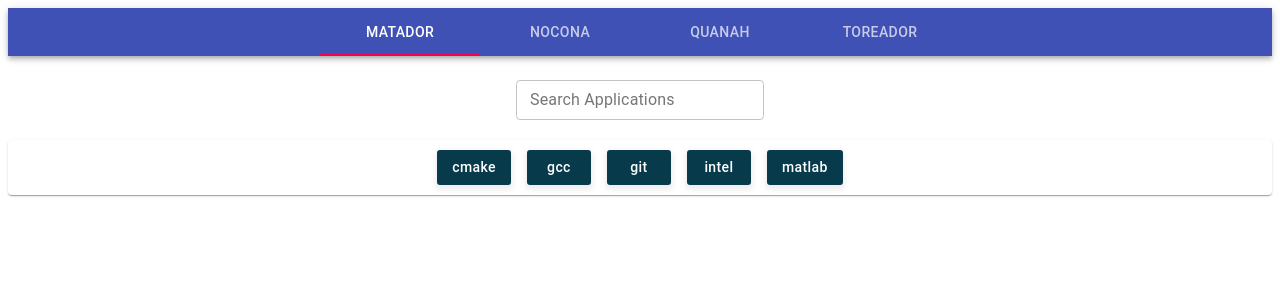
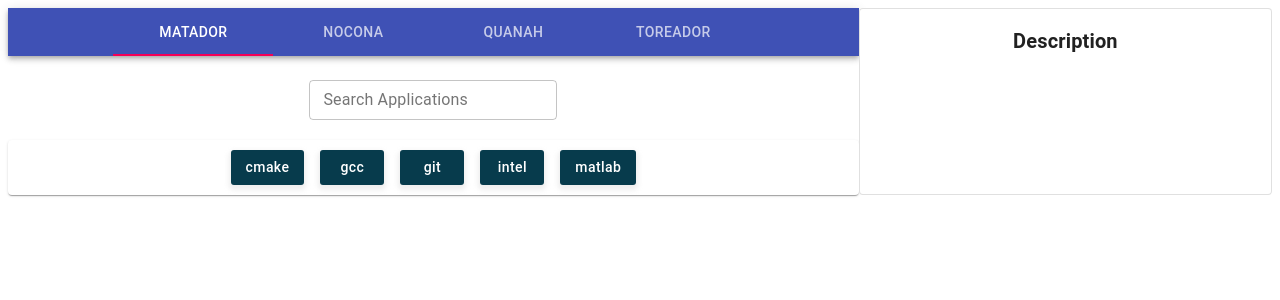
Before and after one commit to cristianocaon/cluster-software-listing, a React (Create React App) app: page / in a window 1280 px wide. Shown: the top 300 px of the page. Built offline with nearby package versions, Linux system fonts and the light colour scheme.

Commit message:
fix: generate stacks correctly, needs to fix keys

```diff
--- a/src/App.jsx
+++ b/src/App.jsx
@@ -85,7 +85,7 @@
       })
       setPaths(keyPath);
     }
-  }, [input])
+  }, [data, input, partitionValue])
 
   const handleHeaderChange = (event, newValue) => {
     setHeaderValue(newValue);
@@ -117,16 +117,16 @@
               <TextField margin="dense" label="Search Applications" variant="outlined" onChange={handleChange} />
             </form>
             {paths.length > 0 ?
-              <Card className={classes.paths}>{paths.map(path => <Path data={path} onClick={handlePathChange} />)}</Card>
-              : <StackList className={classes.stack} data={child} getInfo={getInfo} />}
+              <Card className={classes.paths}>{paths.map(path => <Path key={path} data={path} onClick={handlePathChange} />)}</Card>
+              : <StackList className={classes.stack} data={child} partition={partitionValue} getInfo={getInfo} />}
           </div>
         </div>
-        {info &&
-          <Card className={classes.text} variant="outlined">
-            <Typography variant="h6" style={{ backgroundColor: '#fff' }}><strong>Description</strong></Typography>
+        <Card className={classes.text} variant="outlined">
+          <Typography variant="h6" style={{ backgroundColor: '#fff' }}><strong>Description</strong></Typography>
+          {info &&
             <Typography>{info}</Typography>
-          </Card>
-        }
+          }
+        </Card>
       </div>
     );
   } else {
--- a/src/components/StackItem.jsx
+++ b/src/components/StackItem.jsx
@@ -1,4 +1,4 @@
-import React, { useState, useEffect } from 'react'
+import React, { useState } from 'react'
 import Button from '@material-ui/core/Button';
 import { makeStyles } from '@material-ui/core/styles';
 
@@ -43,7 +43,7 @@
       className={classes.button}
       variant="outlined"
       onClick={(event) => {
-        onClick(event, parseInt(id[0]), flag, setFlag)
+        onClick(event, parseInt(id[0]), setFlag)
         getInfo(info);
       }}
       disableElevation={true}>
--- a/src/components/StackList.jsx
+++ b/src/components/StackList.jsx
@@ -20,99 +20,106 @@
   },
 }));
 
-function StackList({ data, getInfo }) {
+function StackList({ data, partition, getInfo }) {
   const classes = useStyles();
 
   const [level, setLevel] = useState(0);
   const [cards, setCards] = useState([]);
   const [selected, setSelected] = useState([]);
-  const [prevLength, setPrevLength] = useState(0);
+  const [prevLevel, setPrevLevel] = useState(-1);
 
-  const handleClick = (event, id, flag, setFlag) => {
-    let curr = event.target.innerText;
+  const handleClick = (event, id, setFlag) => {
+    let currBtn = event.target.innerText;
     if (level === id) {
       let lastSelected = selected[selected.length - 1];
       if (level % 2 === 0) {
         if (selected.length === 0) {
-          let temp = [...selected, data[curr].versions];
-          setSelected(temp);
-          setPrevLength(temp.length)
+          setSelected([...selected, data[currBtn].versions]);
         } else {
-          let temp = [...selected, lastSelected[curr].versions]
-          setSelected(temp);
-          setPrevLength(temp.length)
+          setSelected([...selected, lastSelected[currBtn].versions]);
         }
       } else {
-        let temp = [...selected, lastSelected[curr].child]
-        setSelected(temp);
-        setPrevLength(temp.length)
+        setSelected([...selected, lastSelected[currBtn].child]);
       }
+      setPrevLevel(level);
       setLevel(level + 1);
     } else {
-      // console.log(selected)
-      let temp = selected.slice(0, id);
-      // console.log(temp)
-      let lastSelected = temp.length === 0 ? [] : temp[temp.length - 1];
+      let newSelected = selected.slice(0, id);
       if (id % 2 === 0) {
-        if (lastSelected.length === 0) {
-          setSelected([...temp, data[curr].versions]);
+        if (newSelected.length === 0) {
+          setSelected([...newSelected, data[currBtn].versions]);
         } else {
-          setSelected([...temp, lastSelected[curr].versions]);
+          let lastSelected = newSelected[newSelected.length - 1];
+          setSelected([...newSelected, lastSelected[currBtn].versions]);
         }
       } else {
-        setSelected([...temp, lastSelected[curr].child]);
+        let lastSelected = newSelected[newSelected.length - 1];
+        setSelected([...newSelected, lastSelected[currBtn].child]);
       }
+      setPrevLevel(level);
       setLevel(id + 1);
     }
     setFlag(true);
   }
 
   useEffect(() => {
-    let fields = []
+    let fields = [];
     let lastSelected = selected[selected.length - 1];
     if (level % 2 !== 0) {
-      Object.keys(lastSelected).map(key => {
+      fields = Object.keys(lastSelected).map(key => {
         let path = lastSelected[key].path;
         let module = lastSelected[key].module_name;
         let info = "module: " + module + " path: " + path;
-        fields.push([key, info]);
+        return [key, info];
       })
     } else {
       if (selected.length !== 0)
-        Object.keys(lastSelected).map(key => {
+        fields = Object.keys(lastSelected).map(key => {
           let info = lastSelected[key].info;
-          fields.push([key, info]);
+          return [key, info];
         })
     }
-    console.log(selected.length, prevLength)
-    if (selected.length === prevLength) {
-      setCards([...cards, fields]);
-    } else {
-      console.log("here")
-      let temp = cards.slice(0, selected.length);
-      setCards([...temp, fields]);
+    if (fields.length > 0) {
+      if (level > prevLevel) {
+        setCards(prevState => ([...prevState, fields]))
+        // setCards([...cards, fields]);
+      } else {
+        setCards(prevState => ([...prevState.slice(0, selected.length), fields]));
+        // setCards([...cards.slice(0, selected.length), fields, fields]);
+      }
     }
-  }, [selected, level, prevLength])
+  }, [selected, level, prevLevel])     // bugs at adding 'cards' dependency
 
   useEffect(() => {
-    let fields = []
-    Object.keys(data).map(key => {
+    let fields = Object.keys(data).map(key => {
       let info = data[key].info;
-      fields.push([key, info]);
+      return [key, info];
     })
     setCards([fields]);
   }, [data])
 
-  // console.log(selected)
-  // console.log(cards)
+  useEffect(() => {
+    setLevel(0);
+    setPrevLevel(-1);
+    setSelected([]);
+  }, [partition])
 
   if (cards) {
     return (
       cards.map(card => (
-        <Card key={card[0]} className={classes.card}>
-          {card.map(field => {
-            return <StackItem data={field[0]} info={field[1]} level={level} onClick={handleClick} getInfo={getInfo} />
-          })}
+        // bugs at adding keys to Card and StackItem
+        <Card key={partition + "_" + card[0][0] + "_" + level} className={classes.card}>
+          {
+            card.map(field => {
+              return <StackItem
+                key={partition + "_" + field[0] + "_" + level}
+                data={field[0]}
+                info={field[1]}
+                level={level}
+                onClick={handleClick}
+                getInfo={getInfo} />
+            })
+          }
         </Card>
       ))
     )
```
